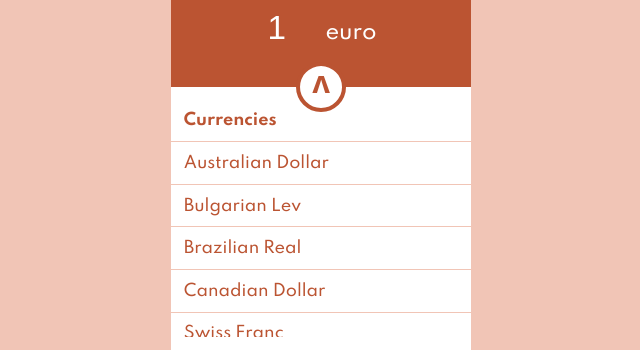
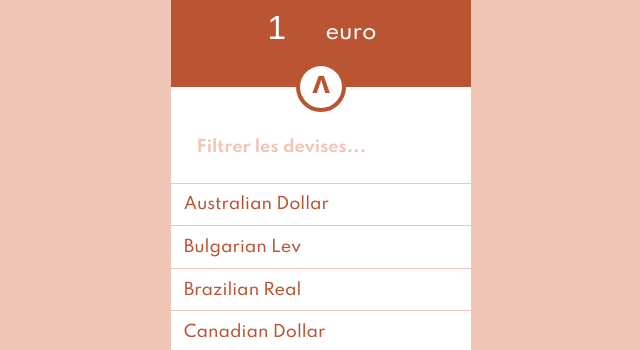
Before and after one commit to RomainBoudet/converter, a React app: page / in a window 1280 px wide. Shown: the part 78-428 px from the top of the page, without its empty margins (319-959 px from the left). Built offline with nearby package versions, Linux system fonts and the light colour scheme.

Commit message:
add filter function !

```diff
--- a/src/components/App/index.js
+++ b/src/components/App/index.js
@@ -7,7 +7,7 @@ import React from 'react';
 
 // == Import (style, data, components)
 import './styles.scss';
-import data from '../../data/currencies';
+import data from '../../data/currencies'; // à mettre dans le state si ça change !
 import Header from '../Header';
 import Currencies from '../Currencies';
 import Amount from '../Amount';
@@ -28,14 +28,12 @@ import Toggle from '../Toggle';
 //! ce qui normalement est impossible ici
 
 class App extends React.Component {
-  constructor(props) {
-    super(props); // j'exécute le constructeur de la class parent !
-    this.state = { // une seul state ! toujouts un obj !
-      opened: true,
-      baseAmount: 1,
-      selectedCurrency: 'United States Dollar',
+  state = { // une seul state ! toujouts un obj !
+    opened: true,
+    baseAmount: 1,
+    selectedCurrency: 'United States Dollar',
+    filter: '',
 
-    };
   }
 
   // a la mise a jour du composant, on vérifit que le titre de la page a bien la devise du state !
@@ -74,33 +72,50 @@ class App extends React.Component {
     });
   }
 
-  myrate = () => data.find((item) => item.name === this.state.selectedCurrency);
+  handleFilterChange = (newValue) => {
+    this.setState({
+      filter: newValue,
+    });
+  }
 
-  calculate = () => parseFloat((this.state.baseAmount * this.myrate().rate).toFixed(2), 10);
+  // myrate = () => data.find((item) => item.name === this.state.selectedCurrency);
+  // calculate = () => parseFloat((this.state.baseAmount * this.myrate().rate).toFixed(2), 10);
+  calculate = () => {
+    const myrate = data.find((item) => item.name === this.state.selectedCurrency);
+    const number = parseFloat((this.state.baseAmount * myrate.rate).toFixed(2), 10);
+    return number;
+  }
   //! attention, return un type string et attend un number dans le composant...
 
+  // je récupére ce qui se trouve dans mon state en destructurant !
+  // Je filtre la liste complète des devises en ne conservant
+  // que celles dont le .name inclue le texte du filtre
+  filteredCurrencies = () => (
+    data.filter((item) => item.name.toLocaleLowerCase().includes(this.state.filter.toLowerCase()))
+  )
+
   render() {
-    const { opened, baseAmount, selectedCurrency } = this.state;
-    // je récupére ce qui se trouve dans mon state en destructurant !
+    const {
+      opened, baseAmount, selectedCurrency,
+    } = this.state;
+
     return (
       <div className="app">
         <Header baseAmount={baseAmount} onInputChange={this.changeBaseValue} />
         <Toggle toggle={this.toggle} open={opened} />
-        { opened && <Currencies currenciesList={data} onClickChange={this.changeCurrencyValue} />}
+        { opened && (
+        <Currencies
+          currenciesList={this.filteredCurrencies()}
+          onClickChange={this.changeCurrencyValue}
+          selectedCurrency={selectedCurrency}
+          onFilterChange={this.handleFilterChange}
+        />
+        )}
         <Amount value={this.calculate()} currency={selectedCurrency} />
       </div>
     );
   }
 }
 
-// == Composant
-/* const App = () => (
-  <div className="app">
-    <Header baseAmount={1} />
-    <Currencies currenciesList={data} />
-    <Amount value={1.09} currency="United States Dollard" />
-  </div>
-); */
-
 // == Export
 export default App;
--- a/src/components/Currencies/index.js
+++ b/src/components/Currencies/index.js
@@ -2,16 +2,26 @@ import React from 'react';
 import PropTypes from 'prop-types';
 import './style.scss';
 
-const Currencies = ({ currenciesList, onClickChange }) => (
+const Currencies = ({
+  currenciesList, onClickChange, selectedCurrency, onFilterChange,
+}) => (
   <div className="currencies">
     <div className="currencies-title">
-      Currencies
+      <input
+        type="text"
+        className="currencies-search"
+        placeholder="Filtrer les devises..."
+        onChange={(evt) => {
+          const texteSaisi = evt.target.value;
+          onFilterChange(texteSaisi);
+        }}
+      />
     </div>
     <ul>
       {currenciesList.map((item) => (
         <li
           key={item.name}
-          className="currency"
+          className={item.name === selectedCurrency ? 'currency currency--active' : 'currency'}
           onClick={() => {
             onClickChange(item.name);
           }}
@@ -28,6 +38,8 @@ Currencies.propTypes = {
     name: PropTypes.string.isRequired,
   })).isRequired,
   onClickChange: PropTypes.func.isRequired,
+  selectedCurrency: PropTypes.string.isRequired,
+  onFilterChange: PropTypes.func.isRequired,
 };
 export default Currencies;
 
--- a/src/components/Currencies/style.scss
+++ b/src/components/Currencies/style.scss
@@ -10,6 +10,17 @@
       margin-top: vars.$gutter;
       font-weight: bold;
   }
+  &-search {
+    padding: vars.$gutter;
+    margin-top: vars.$gutter;
+    width: 100%;
+    border: none;
+    color: vars.$color;
+    font: inherit;
+    &::placeholder {
+      color: vars.$color-alt;
+    }
+  }
 }
 
 .currency {
@@ -18,6 +29,12 @@
   font-weight: 500;
   transition: background-color 1s;
   cursor: pointer;
+
+  &--active {
+    background-color: vars.$color;
+    transition-duration: vars.$transition-fast;
+    color: vars.$color-light;
+  }
   &:hover{
     background-color: vars.$color-alt;
     transition-duration: vars.$transition-fast;
--- a/src/components/Header/index.js
+++ b/src/components/Header/index.js
@@ -14,7 +14,7 @@ const Header = ({ baseAmount, onInputChange }) => (
           // je récupére ce qui a été tapé dans l'input, au changement, via evt.target.value
           // Je passe cette nouvelle valeur a ma fonction recu dans mes proposal
           // pour que le state du composant parent soit mis a jour
-          const newValue = parseInt(evt.target.value, 10);
+          const newValue = parseFloat(evt.target.value, 10);
           onInputChange(newValue);
         }}
       />
```
